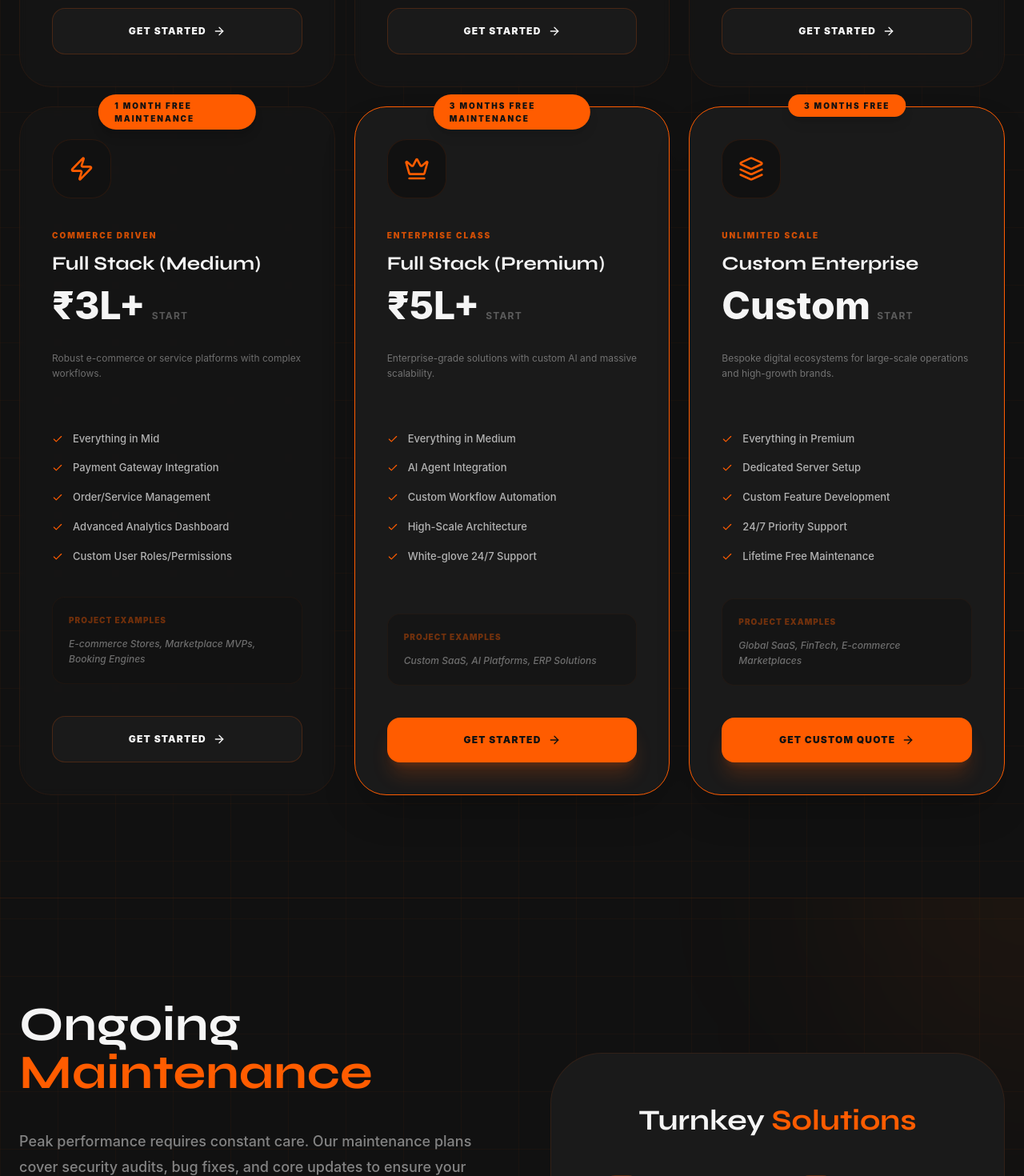
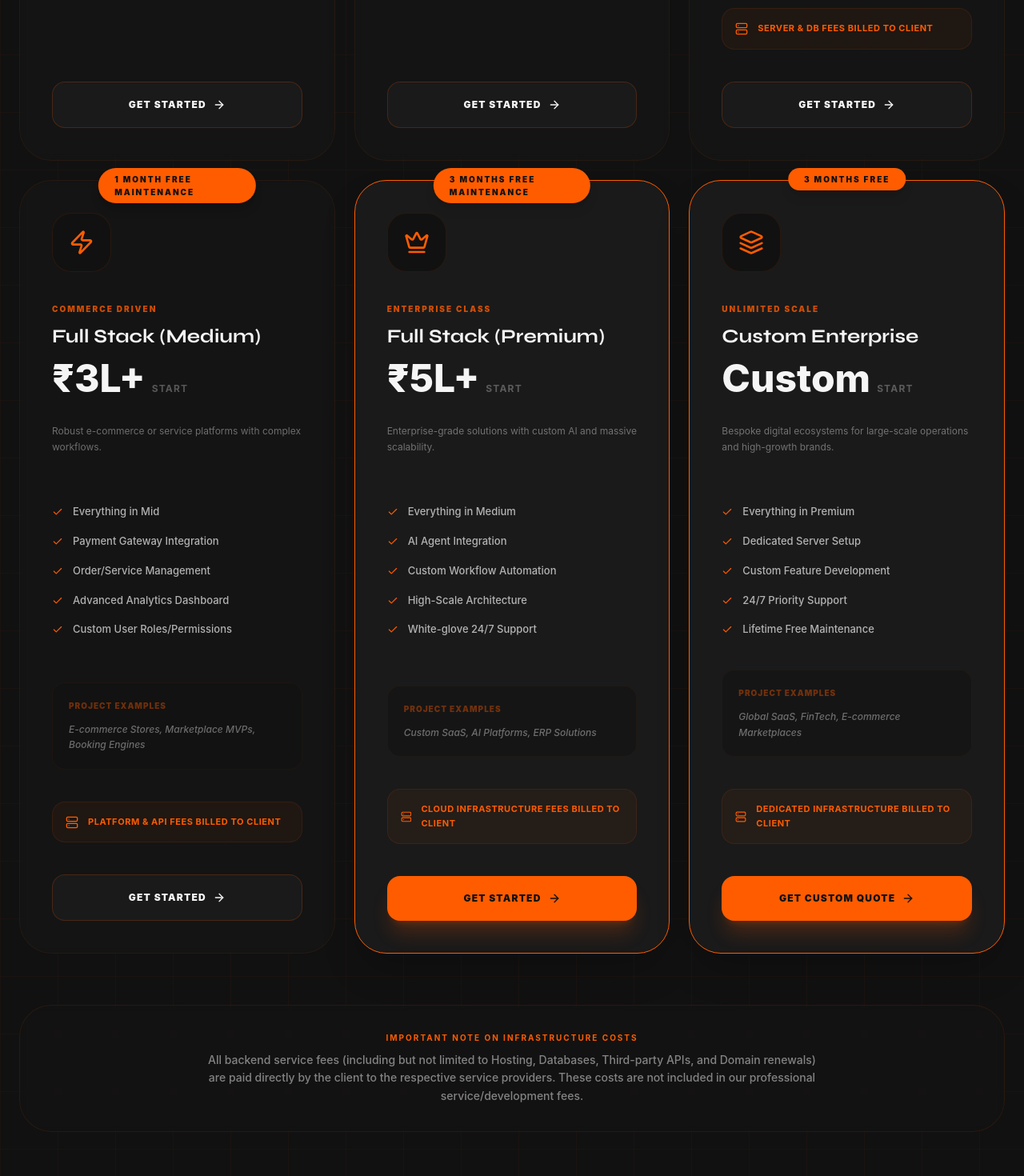
Before and after one commit to tushkarmakar-coder/brandnest, a Next.js app: page /pricing in a window 1280 px wide. Shown: the part 1300-2770 px from the top of the page at 80% size. Built offline with nearby package versions, Linux system fonts and the light colour scheme.

Commit message:
Add client-side billing notes to pricing and finalize project for production

```diff
--- a/app/pricing/page.tsx
+++ b/app/pricing/page.tsx
@@ -32,7 +32,7 @@ const PricingPage = () => {
       id: 'web',
       label: 'Web Development',
       icon: <Globe className="w-4 h-4" />,
-      badges: ['Domain & Hosting Included', 'Professional Mailboxes', 'Turnkey Deployment']
+      badges: ['Infrastructure Setup Included', 'Professional Mailboxes', 'Direct Client Billing for Services']
     },
     {
       id: 'video',
@@ -95,7 +95,8 @@ const PricingPage = () => {
       icon: <Layers className="w-8 h-8 text-[#FF5C00]" />,
       tag: "Scale Ready",
       examples: "Blogs, Corporate Sites, Real Estate Portals",
-      bonus: null
+      bonus: null,
+      serviceNote: "Server & DB fees billed to client"
     },
     {
       name: "Full Stack (Medium)",
@@ -111,7 +112,8 @@ const PricingPage = () => {
       icon: <Zap className="w-8 h-8 text-[#FF5C00]" />,
       tag: "Commerce Driven",
       examples: "E-commerce Stores, Marketplace MVPs, Booking Engines",
-      bonus: "1 Month Free Maintenance"
+      bonus: "1 Month Free Maintenance",
+      serviceNote: "Platform & API fees billed to client"
     },
     {
       name: "Full Stack (Premium)",
@@ -127,7 +129,8 @@ const PricingPage = () => {
       icon: <Crown className="w-8 h-8 text-[#FF5C00]" />,
       tag: "Enterprise Class",
       examples: "Custom SaaS, AI Platforms, ERP Solutions",
-      bonus: "3 Months Free Maintenance"
+      bonus: "3 Months Free Maintenance",
+      serviceNote: "Cloud infrastructure fees billed to client"
     },
     {
       name: "Custom Enterprise",
@@ -143,7 +146,8 @@ const PricingPage = () => {
       icon: <Layers className="w-8 h-8 text-[#FF5C00]" />,
       tag: "Unlimited Scale",
       bonus: "3 Months Free",
-      examples: "Global SaaS, FinTech, E-commerce Marketplaces"
+      examples: "Global SaaS, FinTech, E-commerce Marketplaces",
+      serviceNote: "Dedicated infrastructure billed to client"
     }
   ]
 
@@ -430,6 +434,15 @@ const PricingPage = () => {
                   </div>
                 )}
 
+                {/* @ts-ignore */}
+                {plan.serviceNote && (
+                  <div className="mb-10 flex items-center gap-3 p-4 bg-[#FF5C00]/5 border border-[#FF5C00]/10 rounded-2xl">
+                    <Server className="w-4 h-4 text-[#FF5C00]" />
+                    {/* @ts-ignore */}
+                    <p className="text-[11px] text-[#FF5C00] font-bold uppercase tracking-wider">{plan.serviceNote}</p>
+                  </div>
+                )}
+
                 <a
                   href={`https://wa.me/917894935653?text=Hi BrandNest, I'm interested in the ${plan.name} (${activeCategory}) package. Please share the details.`}
                   target="_blank"
@@ -442,6 +455,18 @@ const PricingPage = () => {
             ))}
           </AnimatePresence>
         </div>
+
+        {/* Billing Disclaimer */}
+        <motion.div
+          initial={{ opacity: 0 }}
+          whileInView={{ opacity: 1 }}
+          className="mt-16 p-8 rounded-[2.5rem] border border-[rgba(255,92,0,0.1)] bg-[#1A1A1A]/20 backdrop-blur-sm text-center"
+        >
+          <p className="text-[rgba(245,245,245,0.5)] text-sm font-medium leading-relaxed max-w-3xl mx-auto">
+            <span className="text-[#FF5C00] font-bold uppercase tracking-[0.2em] text-[10px] block mb-2">Important Note on Infrastructure Costs</span>
+            All backend service fees (including but not limited to Hosting, Databases, Third-party APIs, and Domain renewals) are paid directly by the client to the respective service providers. These costs are not included in our professional service/development fees.
+          </p>
+        </motion.div>
       </section>
 
       {/* Maintenance & Turnkey Section */}
--- a/components/PricingSection.tsx
+++ b/components/PricingSection.tsx
@@ -82,6 +82,9 @@ const PricingSection = () => {
         </div>
 
         <div className="text-center">
+          <p className="text-[rgba(245,245,245,0.3)] text-[10px] font-medium uppercase tracking-[0.2em] mb-8">
+            * Backend infrastructure fees are paid directly by the client.
+          </p>
           <Link
             href="/pricing"
             className="inline-flex items-center gap-3 bg-[#FF5C00] text-[#111] px-10 py-5 rounded-2xl font-black uppercase tracking-widest text-xs hover:bg-[#FF7A2E] transition-all shadow-xl shadow-[#FF5C00]/20"
--- a/components/Services.tsx
+++ b/components/Services.tsx
@@ -74,7 +74,7 @@ export default function Services() {
 
           {/* Stats row */}
           <div className="grid grid-cols-2 md:grid-cols-4 border border-[rgba(255,92,0,0.1)] border-t-0" style={{ gap: '1px', background: 'rgba(255,92,0,0.1)' }}>
-          {[['50+','Projects Delivered'],['3×','Faster with AI'],['98%','Client Satisfaction'],['24h','Response Time']].map(([num, label]) => (
+            {[['50+', 'Projects Delivered'], ['3×', 'Faster with AI'], ['98%', 'Client Satisfaction'], ['24h', 'Response Time']].map(([num, label]) => (
               <div key={label} className="bg-[#111111] px-8 py-10 text-center hover:bg-[#161616] transition-colors">
                 <p className="font-display text-[46px] font-extrabold text-[#FF5C00] leading-none mb-2 tracking-tight">{num}</p>
                 <p className="text-[11px] text-[rgba(245,245,245,0.35)] tracking-[0.1em] uppercase">{label}</p>
```
Also changed, not shown: components/HeroThree.tsx (+10 -10 lines), components/Portfolio.tsx (indentation only). Lines whose indentation alone changed are shown as unchanged.
